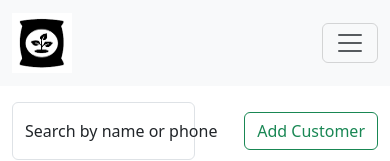
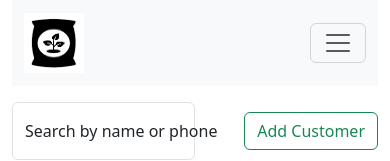
Before and after one commit to SSH-03/FertiTrack, a React (Vite) app: page / in a window 390 px wide. Shown: the top 161 px of the page. Built offline with nearby package versions, Linux system fonts and the light colour scheme.

Commit message:
Update Navbar.jsx bug fix in mobile view

```diff
--- a/src/components/Navbar/Navbar.jsx
+++ b/src/components/Navbar/Navbar.jsx
@@ -5,7 +5,7 @@ import { Link } from "react-router-dom";
 const Navbar = () => {
     const [menu, setMenu] = useState("customers");
     return (
-        <div className="container=full">
+        <div className="container-fluid">
             <nav className="navbar navbar-expand-lg bg-body-tertiary">
                 <div className="container-fluid">
                     <a className="navbar-brand">
```
